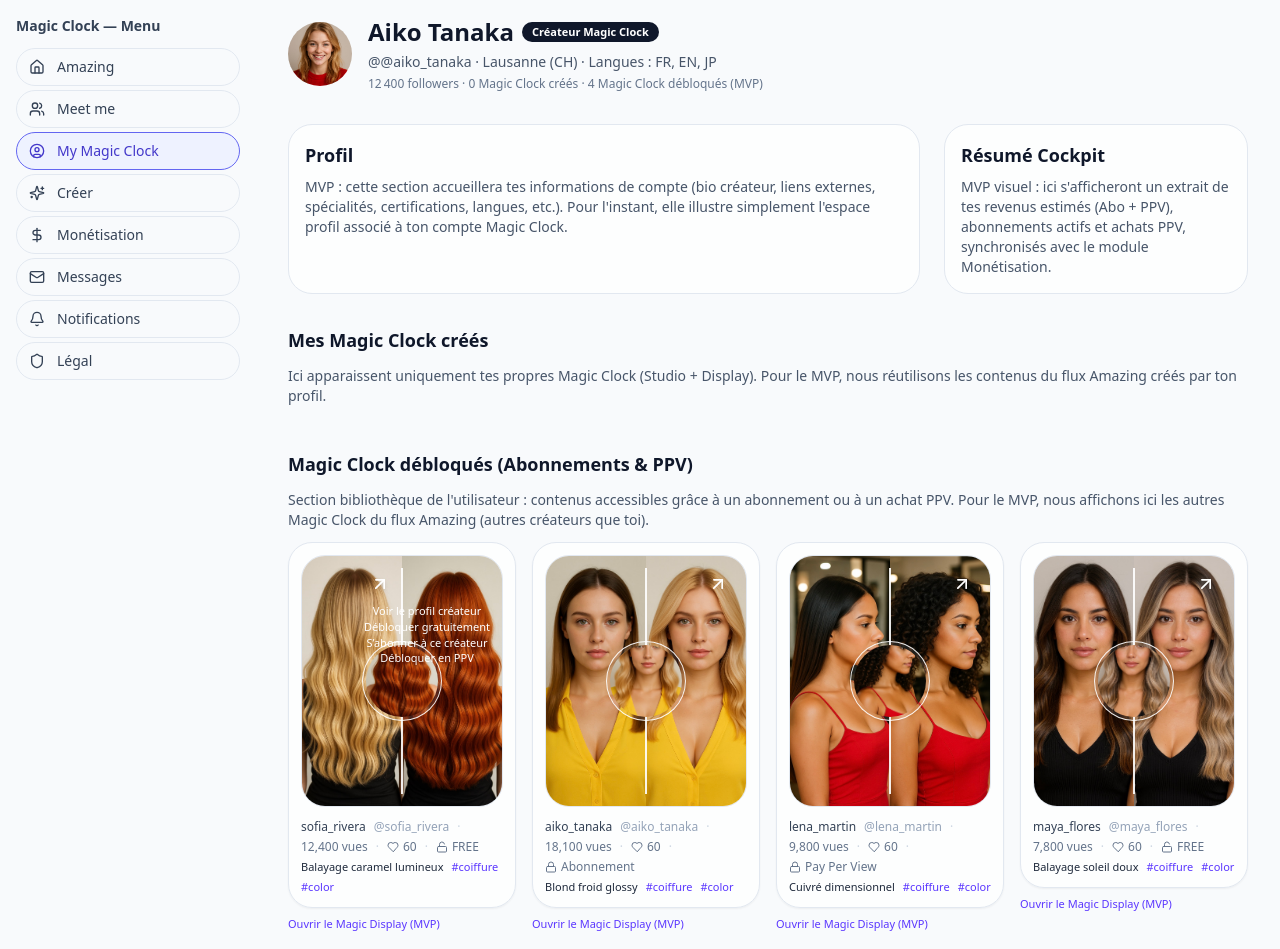
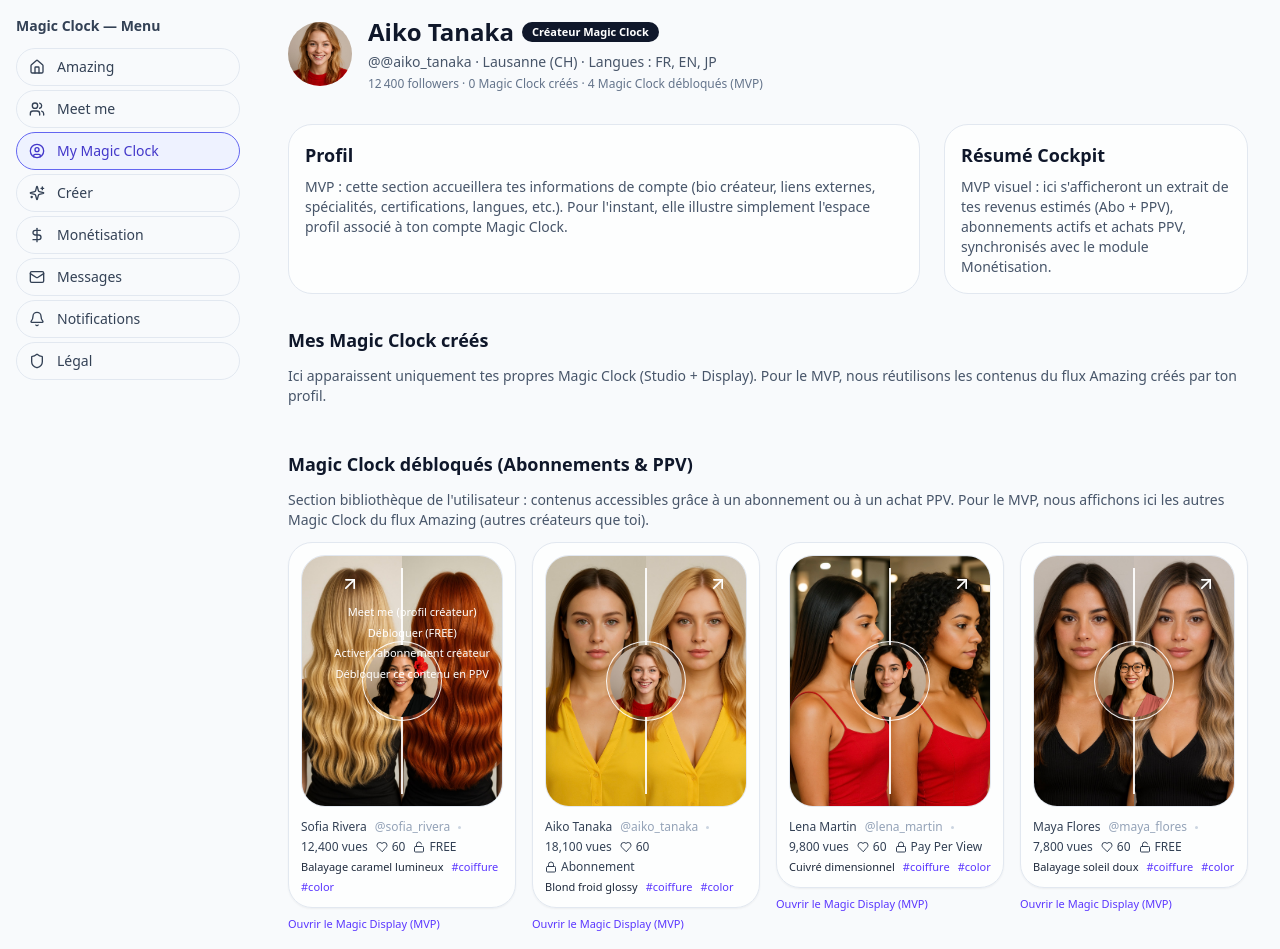
Before and after one commit to welcome-magic-clock/magic-clock-web-mvp, a Next.js app: page /mymagic in a window 1280 px wide. Both pictures are taken after a click on the button 474 px from the left and 584 px from the top of the page. Built offline with nearby package versions, Linux system fonts and the light colour scheme.

Commit message:
Update MediaCard.tsx

```diff
--- a/features/amazing/MediaCard.tsx
+++ b/features/amazing/MediaCard.tsx
@@ -37,11 +37,21 @@ function MediaSlot({ src, alt }: { src: string; alt: string }) {
 }
 
 export default function MediaCard({ item }: Props) {
-  // Avatar depuis Meet me
-  const creator = CREATORS.find((c) => c.handle === item.user);
+  // Avatar depuis Meet me (on ignore la présence ou non du @)
+  const cleanUserHandle =
+    item.user.startsWith("@") ? item.user.slice(1) : item.user;
+
+  const creator =
+    CREATORS.find((c) => {
+      const cleanCreatorHandle = c.handle.startsWith("@")
+        ? c.handle.slice(1)
+        : c.handle;
+      return cleanCreatorHandle === cleanUserHandle;
+    }) ?? null;
+
   const avatar = creator?.avatar ?? item.image;
 
-  // Avant / Après (maintenant vraiment branché sur beforeUrl / afterUrl)
+  // Avant / Après réels fournis par le feed (avec fallback)
   const beforeUrl = item.beforeUrl ?? item.image;
   const afterUrl = item.afterUrl ?? item.image;
 
@@ -145,7 +155,7 @@ export default function MediaCard({ item }: Props) {
             </div>
           </Link>
 
-          {/* Flèche + menu FREE / Abo / PPV (texte overlay ultra épuré) */}
+          {/* Flèche + menu FREE / Abo / PPV (texte overlay) */}
           <div className="absolute right-3 top-3 z-10 text-right text-[11px] text-white">
             <button
               type="button"
@@ -160,7 +170,7 @@ export default function MediaCard({ item }: Props) {
             </button>
 
             {menuOpen && (
-              <div className="mt-1 space-y-0.5 leading-tight [text-shadow:0_0_6px_rgba(0,0,0,0.8)]">
+              <div className="mt-1 space-y-1 [text-shadow:0_0_8px_rgba(0,0,0,0.85)]">
                 {/* Meet me */}
                 <button
                   type="button"
@@ -170,7 +180,7 @@ export default function MediaCard({ item }: Props) {
                     window.location.href = "/meet";
                   }}
                 >
-                  Voir le profil créateur
+                  Meet me (profil créateur)
                 </button>
 
                 {/* FREE */}
@@ -183,7 +193,7 @@ export default function MediaCard({ item }: Props) {
                   >
                     {isLoading === "FREE"
                       ? "Vérification FREE…"
-                      : "Débloquer gratuitement"}
+                      : "Débloquer (FREE)"}
                   </button>
                 )}
 
@@ -195,8 +205,8 @@ export default function MediaCard({ item }: Props) {
                   disabled={isLoading === "ABO"}
                 >
                   {isLoading === "ABO"
-                    ? "Activation de l’abonnement…"
-                    : "S’abonner à ce créateur"}
+                    ? "Activation Abo…"
+                    : "Activer l’abonnement créateur"}
                 </button>
 
                 {/* PPV */}
@@ -208,7 +218,7 @@ export default function MediaCard({ item }: Props) {
                 >
                   {isLoading === "PPV"
                     ? "Déblocage PPV…"
-                    : "Débloquer en PPV"}
+                    : "Débloquer ce contenu en PPV"}
                 </button>
               </div>
             )}
@@ -225,25 +235,21 @@ export default function MediaCard({ item }: Props) {
           </span>
           <span className="text-slate-400">@{item.user}</span>
 
-          <span className="text-slate-300">·</span>
+          <span className="h-[3px] w-[3px] rounded-full bg-slate-300" />
 
-          <span className="text-slate-500">
+          <span>
             <span className="font-medium">
               {item.views.toLocaleString()}
             </span>{" "}
             vues
           </span>
 
-          <span className="text-slate-300">·</span>
-
-          <span className="flex items-center gap-1 text-slate-500">
+          <span className="flex items-center gap-1">
             <Heart className="h-3 w-3" />
             <span>60</span>
           </span>
 
-          <span className="text-slate-300">·</span>
-
-          <span className="flex items-center gap-1 text-slate-500">
+          <span className="flex items-center gap-1">
             {isLocked ? (
               <Lock className="h-3 w-3" />
             ) : (
```
